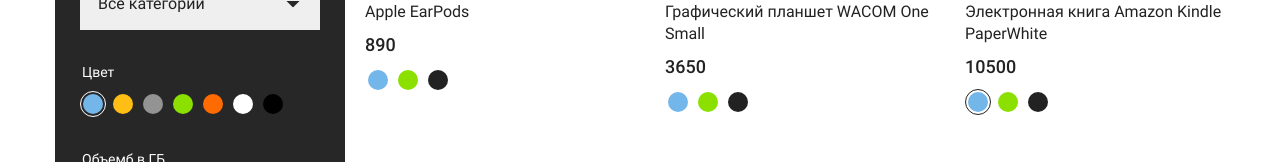
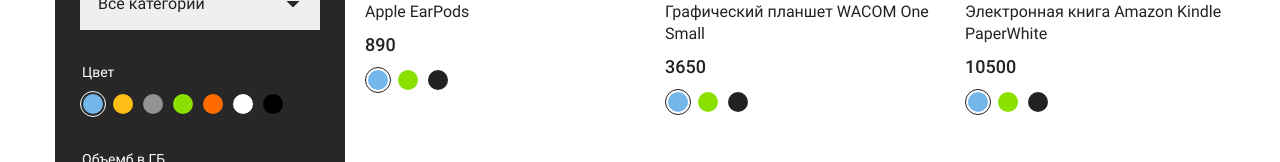
Before and after one commit to rkorzhoff/VueProject, a Vue app: page / in a window 1280 px wide. Shown: the part 594-756 px from the top of the page. Built offline with nearby package versions, Linux system fonts and the light colour scheme.

Commit message:
Id have been added to items

```diff
--- a/src/components/ProductItem.vue
+++ b/src/components/ProductItem.vue
@@ -13,19 +13,19 @@
     <ul class="colors colors--black">
       <li class="colors__item">
         <label class="colors__label">
-          <input class="colors__radio sr-only" type="radio" name="color-1" value="#73B6EA" checked="" />
+          <input class="colors__radio sr-only" type="radio" value="#73B6EA" v-model="color" />
           <span class="colors__value" style="background-color: #73b6ea"> </span>
         </label>
       </li>
       <li class="colors__item">
         <label class="colors__label">
-          <input class="colors__radio sr-only" type="radio" name="color-1" value="#8BE000" />
+          <input class="colors__radio sr-only" type="radio" value="#8BE000" v-model="color" />
           <span class="colors__value" style="background-color: #8be000"> </span>
         </label>
       </li>
       <li class="colors__item">
         <label class="colors__label">
-          <input class="colors__radio sr-only" type="radio" name="color-1" value="#222" />
+          <input class="colors__radio sr-only" type="radio" value="#222" v-model="color" />
           <span class="colors__value" style="background-color: #222"> </span>
         </label>
       </li>
@@ -34,6 +34,11 @@
 </template>
 <script>
 export default {
+  data() {
+    return {
+      color: '#73B6EA',
+    };
+  },
   props: ['product'],
 };
 </script>
--- a/src/components/ProductList.vue
+++ b/src/components/ProductList.vue
@@ -1,6 +1,6 @@
 <template>
   <ul class="catalog__list">
-    <ProductItem v-for="(product, index) in products" :key="index" :product="product" />
+    <ProductItem v-for="product in products" :key="product.id" :product="product" />
   </ul>
 </template>
 
--- a/src/data/products.js
+++ b/src/data/products.js
@@ -1,45 +1,54 @@
 export default [
   {
+    id: 1,
     title: 'Apple EarPods',
     price: 890,
     image: '/new-img/earpods.jpg',
   },
   {
+    id: 2,
     title: 'Графический планшет WACOM One Small',
     price: 3650,
     image: '/new-img/wacom-one-small.jpg',
   },
   {
+    id: 3,
     title: 'Электронная книга Amazon Kindle PaperWhite',
     price: 10500,
     image: '/new-img/amazon-kindle-paperwhite.jpg',
   },
   {
+    id: 4,
     title: 'Умные часы Amazfit GTS',
     price: 7810,
     image: '/new-img/amazfit.jpg',
   },
   {
+    id: 5,
     title: 'Геймпад Sony DualSense',
     price: 4948,
     image: '/new-img/dualsense.jpg',
   },
   {
+    id: 6,
     title: 'Cyberpunk 2077',
     price: 1190,
     image: '/new-img/cyberpunk.jpg',
   },
   {
+    id: 7,
     title: 'Планшет Samsung Galaxy Tab A7',
     price: 16890,
     image: '/new-img/galaxytab.jpg',
   },
   {
+    id: 8,
     title: 'Умные часы Samsung Galaxy Watch',
     price: 14190,
     image: '/new-img/galaxywatch.jpg',
   },
   {
+    id: 9,
     title: 'Беспроводные наушники JBL Tune 120 TWS',
     price: 2498,
     image: '/new-img/jbl.jpg',
```
